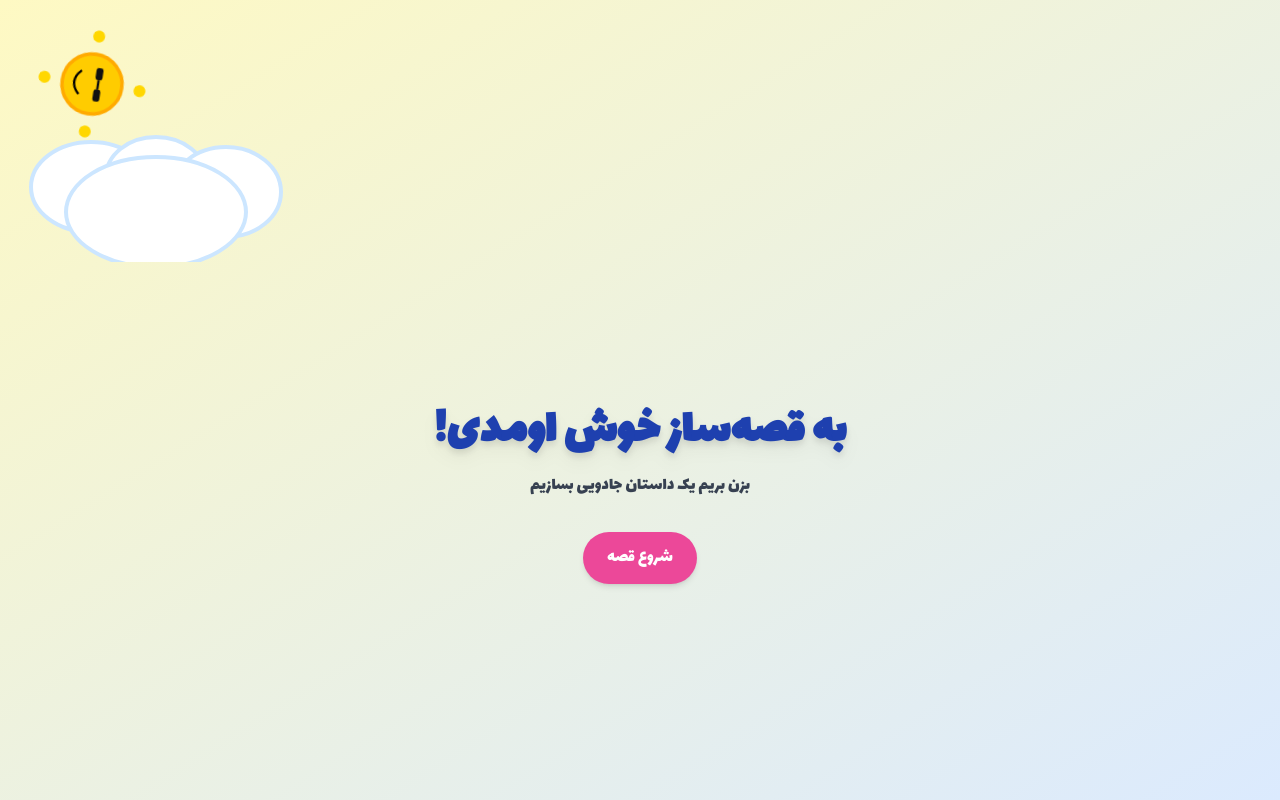
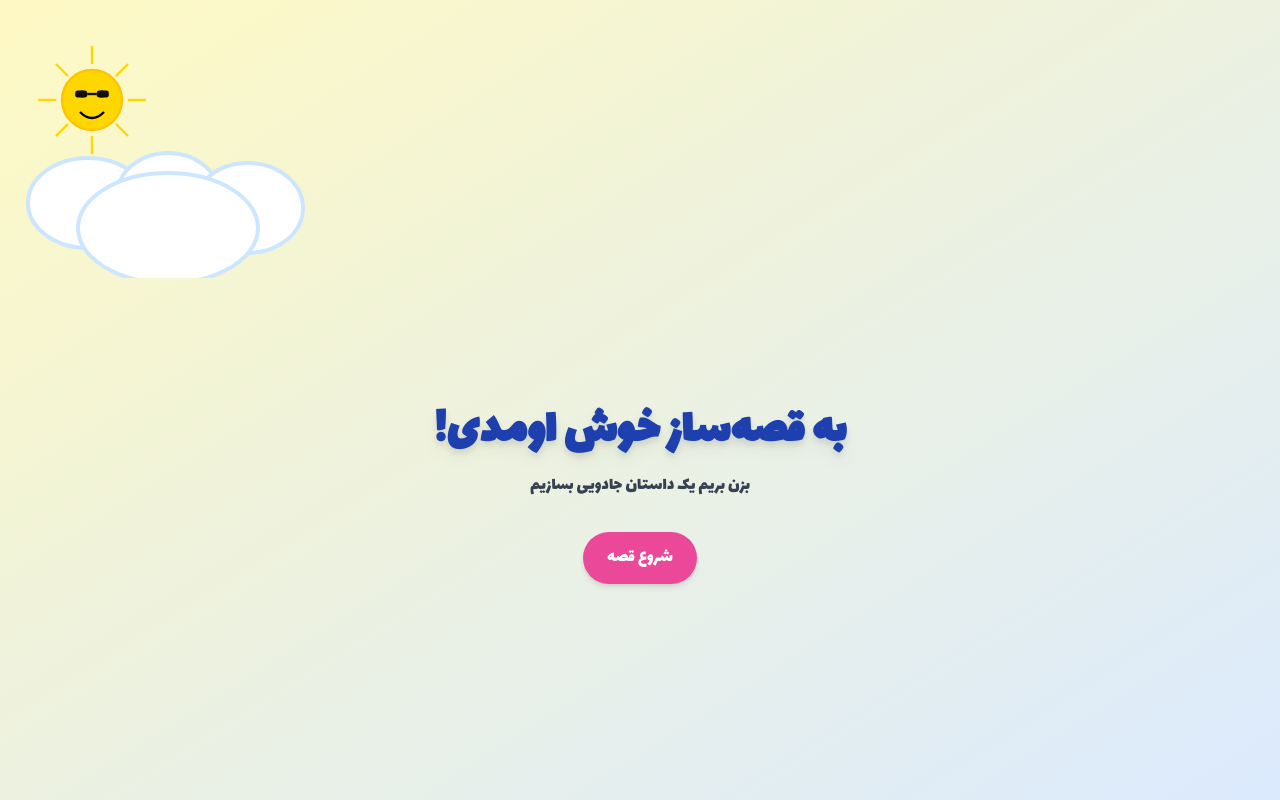
Before and after one commit to mosharishahab/MagicGH, a React (Vite) app: page / in a window 1280 px wide. Built offline with nearby package versions, Linux system fonts and the light colour scheme.

Commit message:
Update MagicSunAndCloud.jsx

```diff
--- a/src/MagicSunAndCloud.jsx
+++ b/src/MagicSunAndCloud.jsx
@@ -2,31 +2,44 @@ import React from 'react'
 
 export default function MagicSunAndCloud() {
   return (
-    <div className="absolute top-0 left-0 w-full h-full pointer-events-none">
-      {/* خورشید */}
-      <svg className="absolute top-6 left-8 w-[120px] animate-spin-slow" viewBox="0 0 100 100">
-        <circle cx="50" cy="10" r="5" fill="#ffd700" />
-        <circle cx="90" cy="50" r="5" fill="#ffd700" />
-        <circle cx="50" cy="90" r="5" fill="#ffd700" />
-        <circle cx="10" cy="50" r="5" fill="#ffd700" />
-        <circle cx="50" cy="50" r="25" fill="#ffcc00" stroke="#ffaa00" strokeWidth="3" />
-        <circle cx="42" cy="45" r="2" fill="#000" />
-        <circle cx="58" cy="45" r="2" fill="#000" />
-        <path d="M40,60 Q50,70 60,60" stroke="#000" strokeWidth="2" fill="transparent" />
+    <div className="absolute w-full h-full top-0 left-0 pointer-events-none overflow-hidden">
+
+      {/* خورشید خندان با عینک دودی */}
+      <svg className="absolute top-10 left-8 w-[120px]" viewBox="0 0 100 100" xmlns="http://www.w3.org/2000/svg">
+        {/* نور خورشید */}
+        <g stroke="#FFD700" strokeWidth="2">
+          <line x1="50" y1="5" x2="50" y2="20" />
+          <line x1="50" y1="80" x2="50" y2="95" />
+          <line x1="5" y1="50" x2="20" y2="50" />
+          <line x1="80" y1="50" x2="95" y2="50" />
+          <line x1="20" y1="20" x2="30" y2="30" />
+          <line x1="70" y1="70" x2="80" y2="80" />
+          <line x1="20" y1="80" x2="30" y2="70" />
+          <line x1="70" y1="30" x2="80" y2="20" />
+        </g>
+        {/* صورت خورشید */}
+        <circle cx="50" cy="50" r="25" fill="#FFD700" stroke="#FFC400" strokeWidth="2" />
+        {/* چشم‌ها */}
+        <circle cx="42" cy="45" r="3" fill="#000" />
+        <circle cx="58" cy="45" r="3" fill="#000" />
+        {/* دهان لبخند */}
+        <path d="M40 60 Q50 70 60 60" stroke="#000" strokeWidth="2" fill="transparent" />
+        {/* عینک دودی */}
         <rect x="36" y="42" width="10" height="6" rx="2" fill="#111" />
         <rect x="54" y="42" width="10" height="6" rx="2" fill="#111" />
         <line x1="46" y1="45" x2="54" y2="45" stroke="#111" strokeWidth="2" />
       </svg>
 
-      {/* ابر */}
-      <svg className="absolute top-28 left-4 w-[300px]" viewBox="0 0 300 150">
-        <g fill="#ffffff" stroke="#cce6ff" strokeWidth="4">
-          <ellipse cx="75" cy="75" rx="60" ry="45" />
-          <ellipse cx="140" cy="65" rx="50" ry="40" />
-          <ellipse cx="210" cy="80" rx="55" ry="45" />
-          <ellipse cx="140" cy="100" rx="90" ry="55" />
+      {/* ابر فانتزی نرم */}
+      <svg className="absolute top-32 left-2 w-[350px]" viewBox="0 0 350 150" xmlns="http://www.w3.org/2000/svg">
+        <g fill="#FFFFFF" stroke="#CCE6FF" strokeWidth="4">
+          <ellipse cx="80" cy="75" rx="60" ry="45" />
+          <ellipse cx="160" cy="65" rx="50" ry="40" />
+          <ellipse cx="240" cy="80" rx="55" ry="45" />
+          <ellipse cx="160" cy="100" rx="90" ry="55" />
         </g>
       </svg>
+
     </div>
   )
 }
```
